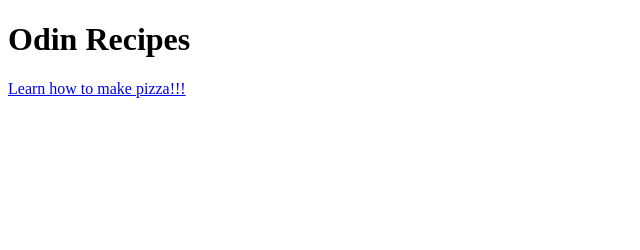
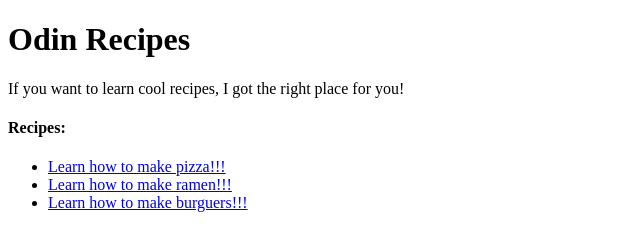
Before and after one commit to ezbyDev/odin-recipes, a plain HTML site: page index.html in a window 1280 px wide. Shown: the whole page, without its empty margins (0-640 px from the left). Drawn offline with Linux system fonts and the light colour scheme.

Commit message:
Small index.html improvement
Changed how recipes were displayed to make it more readable with an unordered list

```diff
--- a/index.html
+++ b/index.html
@@ -7,6 +7,13 @@
   </head>
   <body>
     <h1>Odin Recipes</h1>
-    <a href="./Recipes/pizza.html">Learn how to make pizza!!!</a>
+    <p>If you want to learn cool recipes, I got the right place for you!</p>
+    <h4>Recipes:</h4>
+    <ul>
+      <li><a href="./Recipes/pizza.html">Learn how to make pizza!!!</a></li>
+      <li><a href="./Recipes/ramen.html">Learn how to make ramen!!!</a></li>
+      <li><a href="./Recipes/burguer.html">Learn how to make burguers!!!</a></li>
+    </ul>
+
   </body>
 </html>
```
